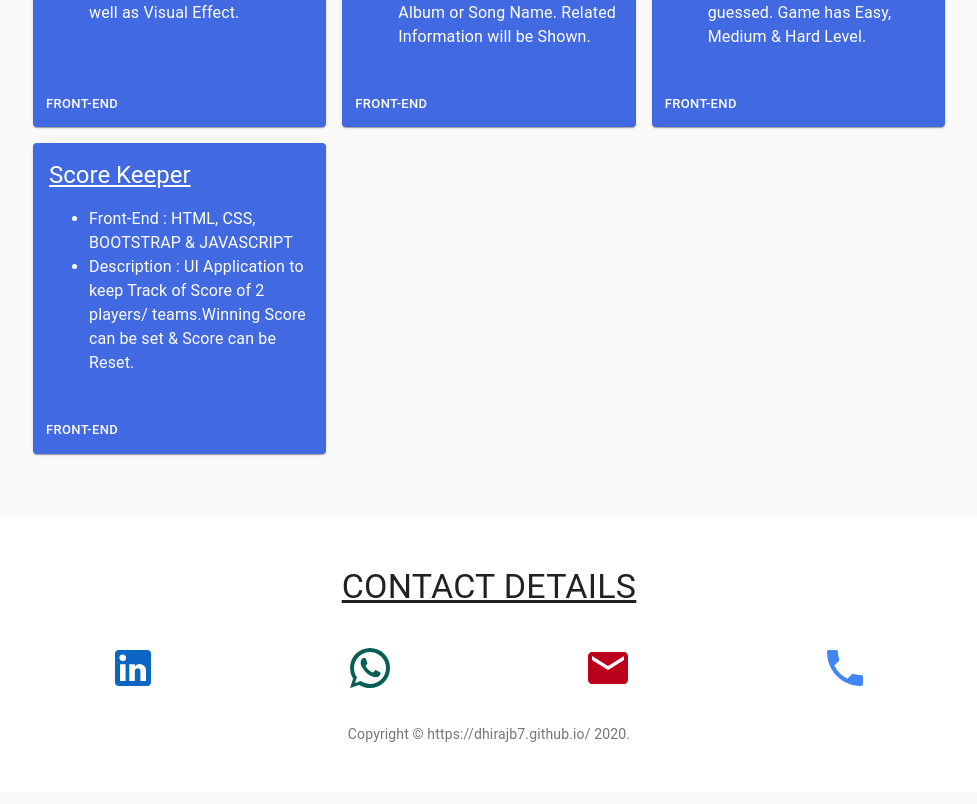
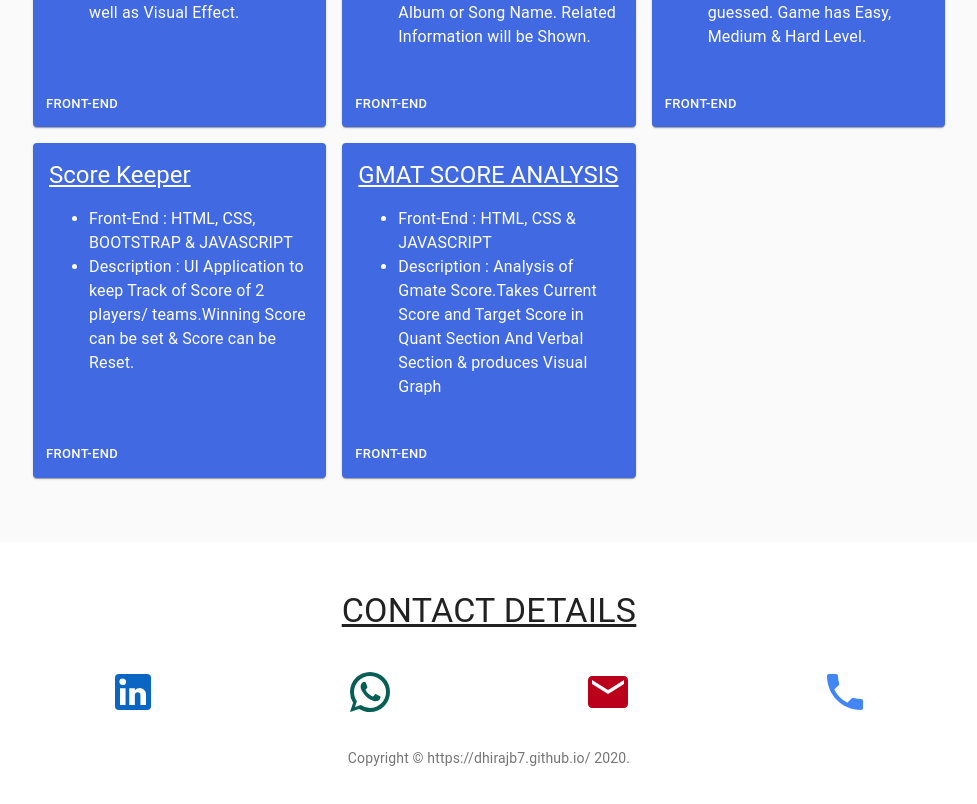
Before and after one commit to DhirajB7/dhiraj, a React (Create React App) app: page / in a window 1280 px wide. Shown: the part 2400-3204 px from the top of the page, without its empty margins (151-1128 px from the left). Built offline with nearby package versions, Linux system fonts and the light colour scheme.

Commit message:
version 1 added gmat

```diff
--- a/src/components/SmallerComponents/Projects.js
+++ b/src/components/SmallerComponents/Projects.js
@@ -211,6 +211,19 @@ function Projects() {
 						githubFeUrl="https://github.com/DhirajB7/TwoPlayerScoreKeeping"
 						githubBeUrl=""
 					/>
+
+					<OneCard
+						heading="GMAT SCORE ANALYSIS"
+						frontStack="HTML, CSS & JAVASCRIPT"
+						backStack=""
+						description="Analysis of Gmate Score.Takes Current Score and Target Score in Quant Section And Verbal Section & produces Visual Graph"
+						imageUrl=""
+						type="front"
+						haveCode="true"
+						imageTitle="GMAT SCORE ANALYSIS"
+						githubFeUrl="https://github.com/DhirajB7/gmate"
+						githubBeUrl=""
+					/>
 				</Grid>
 			</Container>
 		</div>
```
